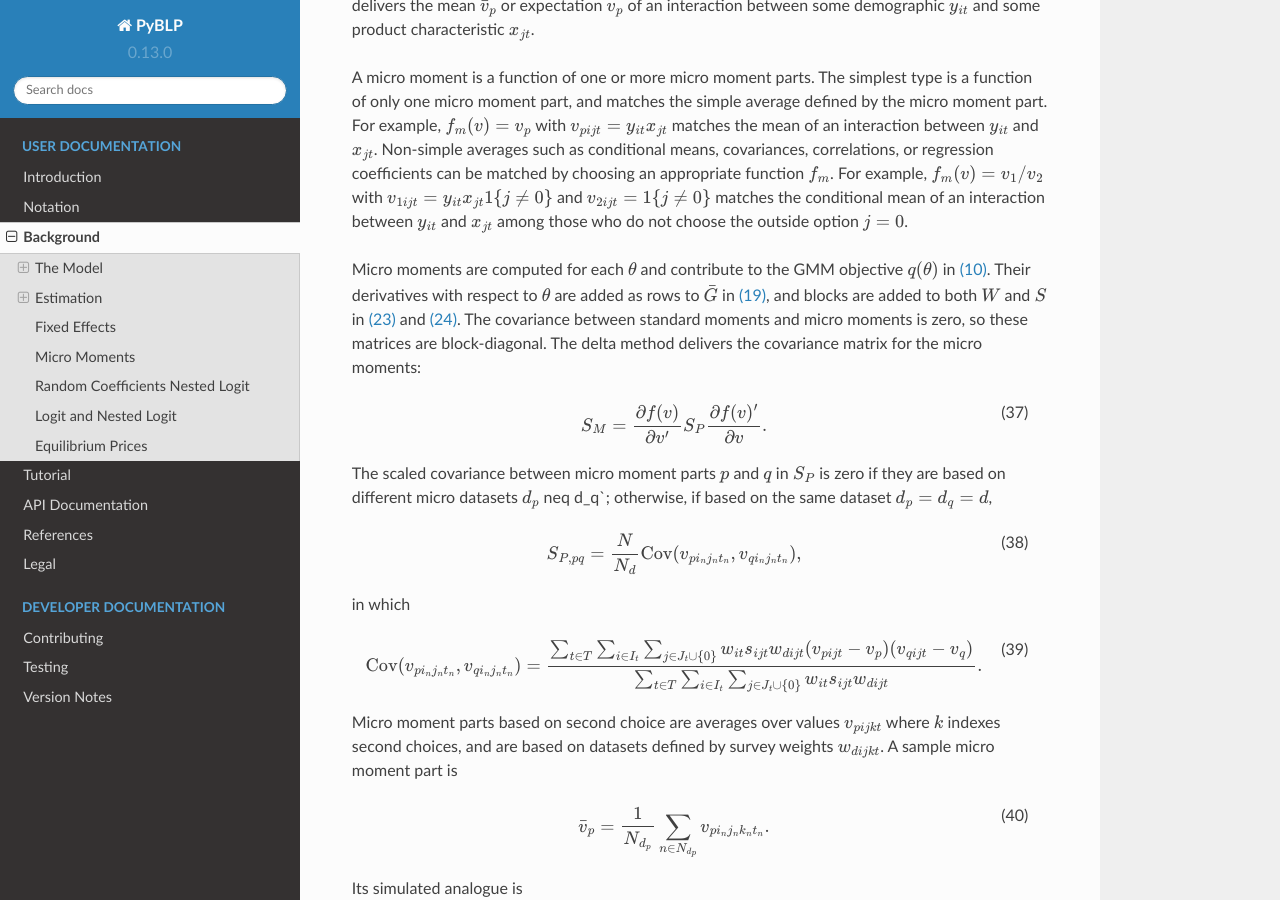
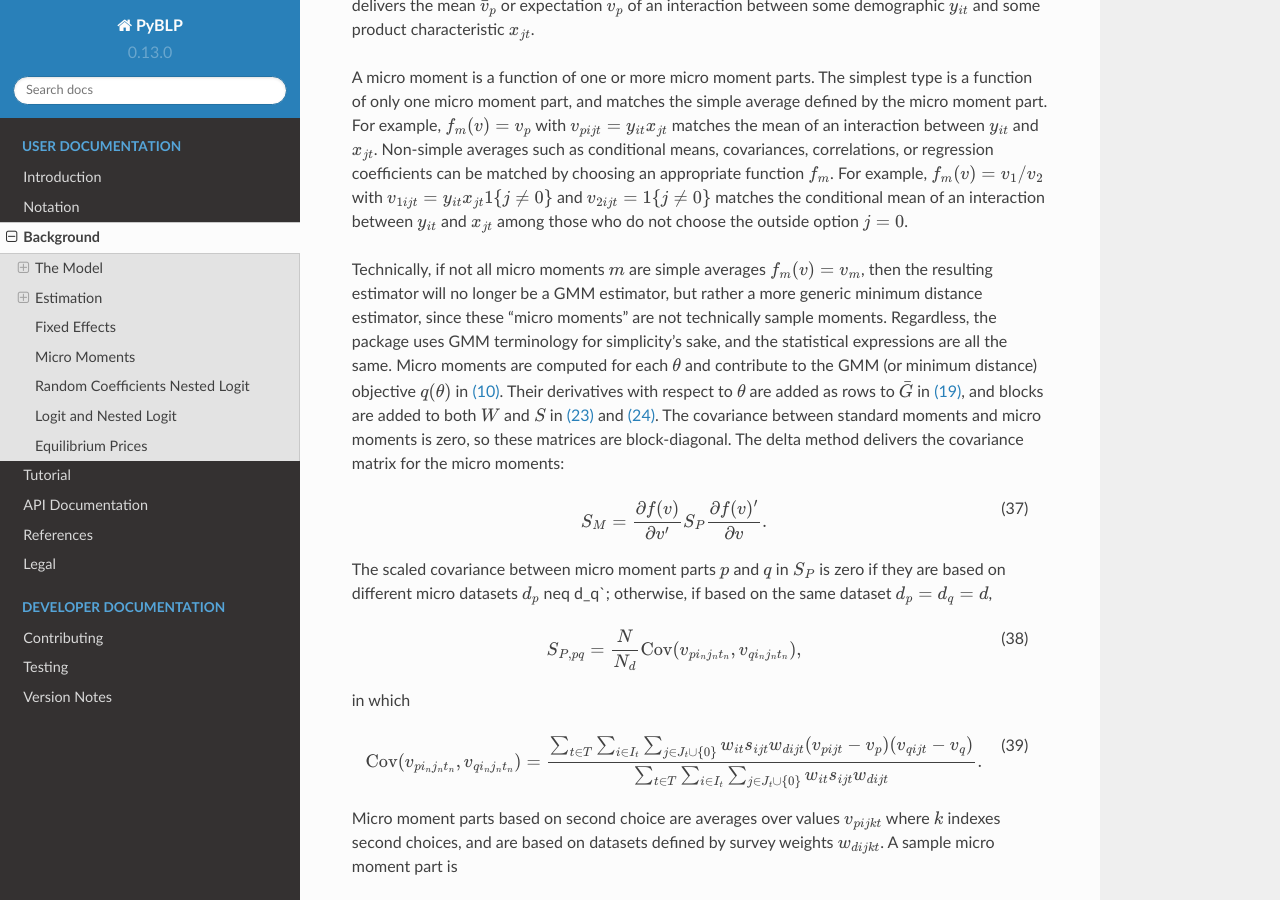
Before and after one commit to jeffgortmaker/pyblp, a Sphinx documentation site: the page built from docs/background.rst, in a window 1280 px wide and 900 px high, scrolled down 7902 px. Built offline with Sphinx 7.4.7 and the Read the Docs theme 2.0.0, drawn with Linux system fonts in a browser that asks for light colours.

Commit message:
DOC: add minimum distance description

```diff
--- a/docs/background.rst
+++ b/docs/background.rst
@@ -164,6 +164,7 @@ The second term in this expression is derived from the definition of :math:`\eta
 
 One thing to note is that :math:`\frac{\partial\xi}{\partial\theta} = \frac{\partial\delta}{\partial\theta}` and :math:`\frac{\partial\omega}{\partial\theta} = \frac{\partial\tilde{c}}{\partial\theta}` need not hold during optimization if we concentrate out linear parameters because these are then functions of :math:`\theta`. Fortunately, one can use orthogonality conditions to show that it is fine to treat these parameters as fixed when computing the gradient.
 
+
 Weighting Matrices
 ~~~~~~~~~~~~~~~~~~
 
@@ -273,7 +274,7 @@ A micro dataset will often admit multiple micro moment parts. Each micro moment
 
 A micro moment is a function of one or more micro moment parts. The simplest type is a function of only one micro moment part, and matches the simple average defined by the micro moment part. For example, :math:`f_m(v) = v_p` with :math:`v_{pijt} = y_{it} x_{jt}` matches the mean of an interaction between :math:`y_{it}` and :math:`x_{jt}`. Non-simple averages such as conditional means, covariances, correlations, or regression coefficients can be matched by choosing an appropriate function :math:`f_m`. For example, :math:`f_m(v) = v_1 / v_2` with :math:`v_{1ijt} = y_{it}x_{jt}1\{j \neq 0\}` and :math:`v_{2ijt} = 1\{j \neq 0\}` matches the conditional mean of an interaction between :math:`y_{it}` and :math:`x_{jt}` among those who do not choose the outside option :math:`j = 0`.
 
-Micro moments are computed for each :math:`\theta` and contribute to the GMM objective :math:`q(\theta)` in :eq:`objective`. Their derivatives with respect to :math:`\theta` are added as rows to :math:`\bar{G}` in :eq:`averaged_moments_jacobian`, and blocks are added to both :math:`W` and :math:`S` in :eq:`2sls_W` and :eq:`W`. The covariance between standard moments and micro moments is zero, so these matrices are block-diagonal. The delta method delivers the covariance matrix for the micro moments:
+Technically, if not all micro moments :math:`m` are simple averages :math:`f_m(v) = v_m`, then the resulting estimator will no longer be a GMM estimator, but rather a more generic minimum distance estimator, since these "micro moments" are not technically sample moments. Regardless, the package uses GMM terminology for simplicity's sake, and the statistical expressions are all the same. Micro moments are computed for each :math:`\theta` and contribute to the GMM (or minimum distance) objective :math:`q(\theta)` in :eq:`objective`. Their derivatives with respect to :math:`\theta` are added as rows to :math:`\bar{G}` in :eq:`averaged_moments_jacobian`, and blocks are added to both :math:`W` and :math:`S` in :eq:`2sls_W` and :eq:`W`. The covariance between standard moments and micro moments is zero, so these matrices are block-diagonal. The delta method delivers the covariance matrix for the micro moments:
 
 .. math:: S_M = \frac{\partial f(v)}{\partial v'} S_P \frac{\partial f(v)'}{\partial v}.
    :label: scaled_micro_moment_covariances
```
